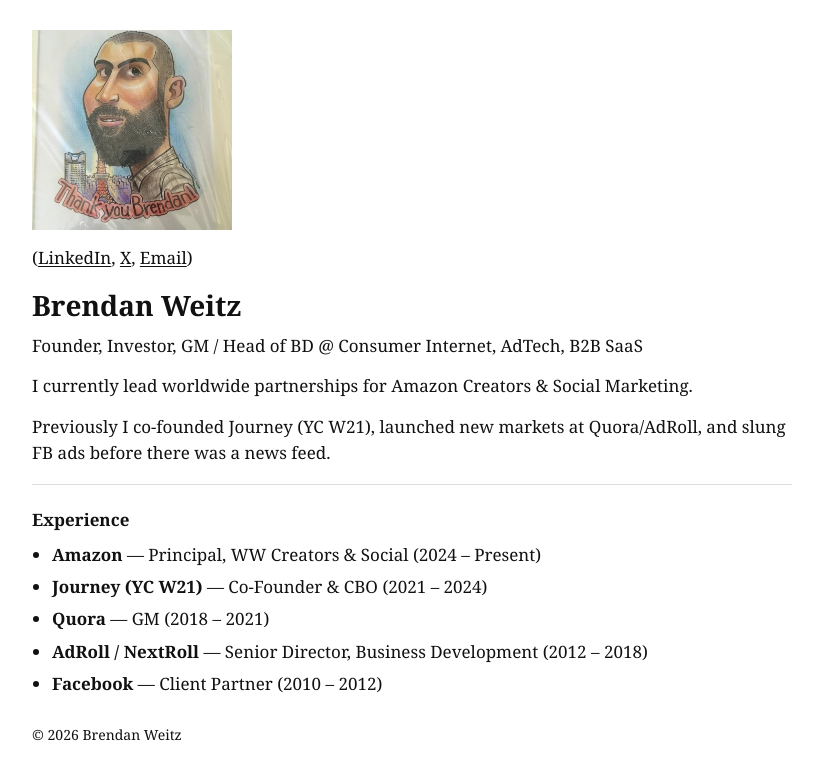
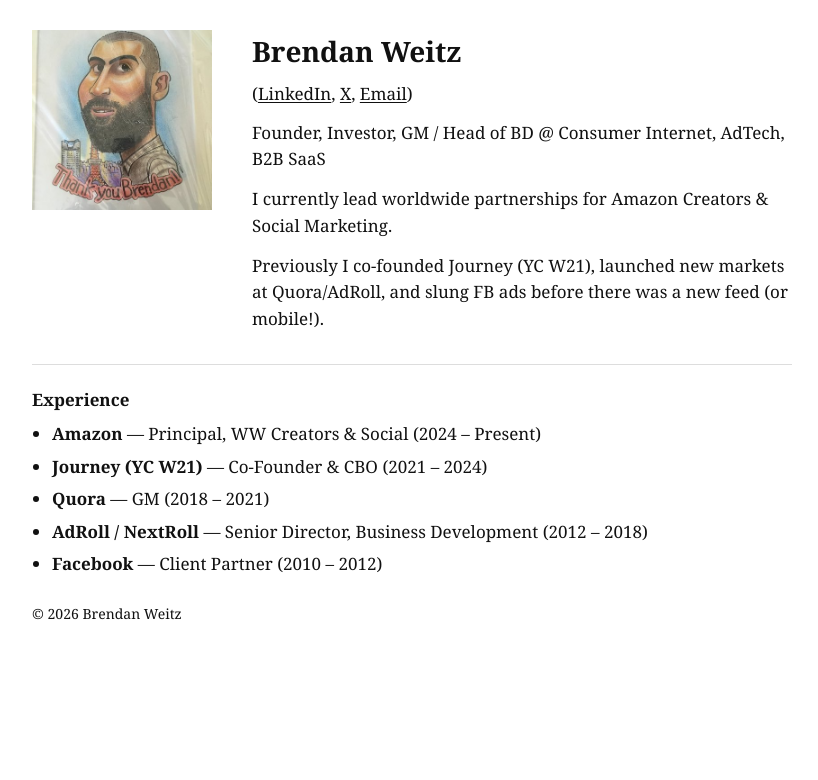
Before and after one commit to blw3232/brendanweitz-site, a Next.js app: page / in a window 1280 px wide. Shown: the top 780 px of the page, without its empty margins (228-1046 px from the left). Built offline with nearby package versions, Linux system fonts and the light colour scheme.

Commit message:
Update page.tsx

```diff
--- a/app/page.tsx
+++ b/app/page.tsx
@@ -5,39 +5,35 @@ export default function Home() {
     <main className="page">
       <div className="container">
 
+        <div className="header">
+
           <div className="heroImage">
             <Image
               src="/headshot.jpg"
               alt="Brendan Weitz"
-            width={200}
-            height={200}
+              width={180}
+              height={180}
               priority
             />
           </div>
 
+          <div className="headerText">
+
+            <h1>Brendan Weitz</h1>
+
             <p className="links">
               (
-          <a
-            href="https://www.linkedin.com/in/brendanlweitz"
-            target="_blank"
-            rel="noreferrer"
-          >
+              <a href="https://www.linkedin.com/in/brendanlweitz" target="_blank" rel="noreferrer">
                 LinkedIn
               </a>
               ,{" "}
-          <a
-            href="https://x.com/bweitz1"
-            target="_blank"
-            rel="noreferrer"
-          >
+              <a href="https://x.com/YOURHANDLE" target="_blank" rel="noreferrer">
                 X
               </a>
               ,{" "}
               <a href="mailto:bweitz1@gmail.com">Email</a>
               )
             </p>
-
-        <h1>Brendan Weitz</h1>
 
             <h2>
               Founder, Investor, GM / Head of BD @ Consumer Internet, AdTech, B2B SaaS
@@ -48,9 +44,12 @@ export default function Home() {
             </p>
 
             <p>
-          Previously I co-founded Journey (YC W21), launched new markets
-          at Quora/AdRoll, and slung FB ads before there was a news feed.
+              Previously I co-founded Journey (YC W21), launched new markets at Quora/AdRoll, and slung FB ads before there was a new feed (or mobile!).
             </p>
+
+          </div>
+
+        </div>
 
         <hr />
 
@@ -58,17 +57,21 @@ export default function Home() {
 
         <ul>
           <li>
-            <strong>Amazon</strong> — Principal, WW Creators & Social (2024 – Present)
+            <strong>Amazon</strong> — Principal, WW Creators &amp; Social (2024 – Present)
           </li>
+
           <li>
-            <strong>Journey (YC W21)</strong> — Co-Founder & CBO (2021 – 2024)
+            <strong>Journey (YC W21)</strong> — Co-Founder &amp; CBO (2021 – 2024)
           </li>
+
           <li>
             <strong>Quora</strong> — GM (2018 – 2021)
           </li>
+
           <li>
             <strong>AdRoll / NextRoll</strong> — Senior Director, Business Development (2012 – 2018)
           </li>
+
           <li>
             <strong>Facebook</strong> — Client Partner (2010 – 2012)
           </li>
```
Lines whose indentation alone changed are shown as unchanged.
